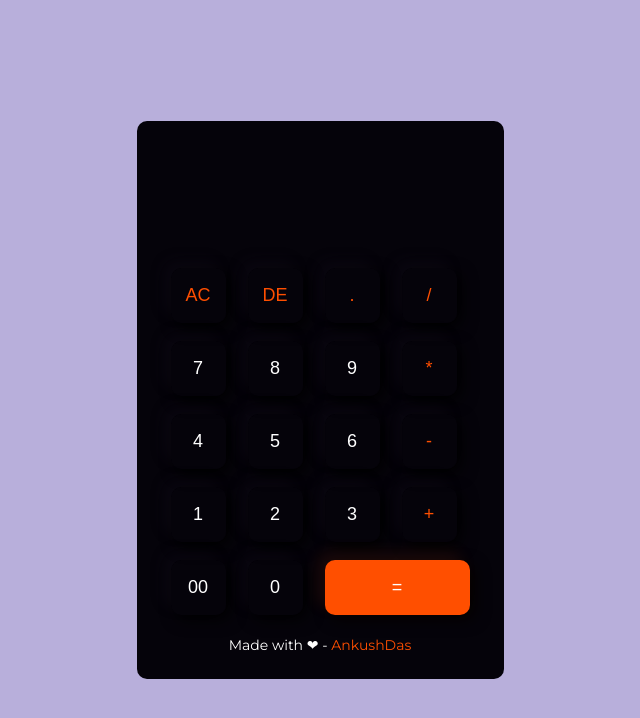
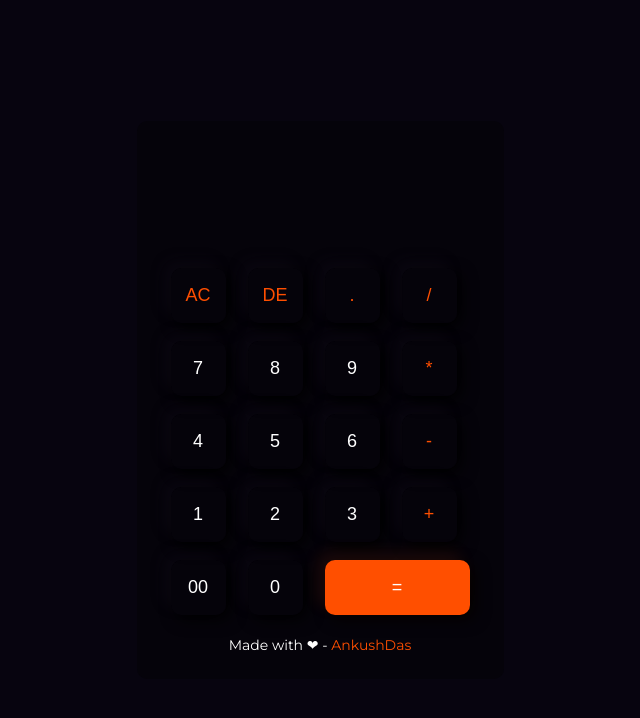
Before and after one commit to dasankush/Calculator, a plain HTML site: page index.html in a window 1280 px wide. Shown: the whole page, without its empty margins (320-960 px from the left). Drawn offline with Linux system fonts and the light colour scheme.

Commit message:
background color change

```diff
--- a/style.css
+++ b/style.css
@@ -9,7 +9,7 @@
 .container{
     width: 100vw;
     height: 100vh;
-    background-color: rgb(184, 175, 219);
+    background-color: rgb(7, 4, 15);
     display: flex;
     align-items: center;
     justify-content: center;
```
